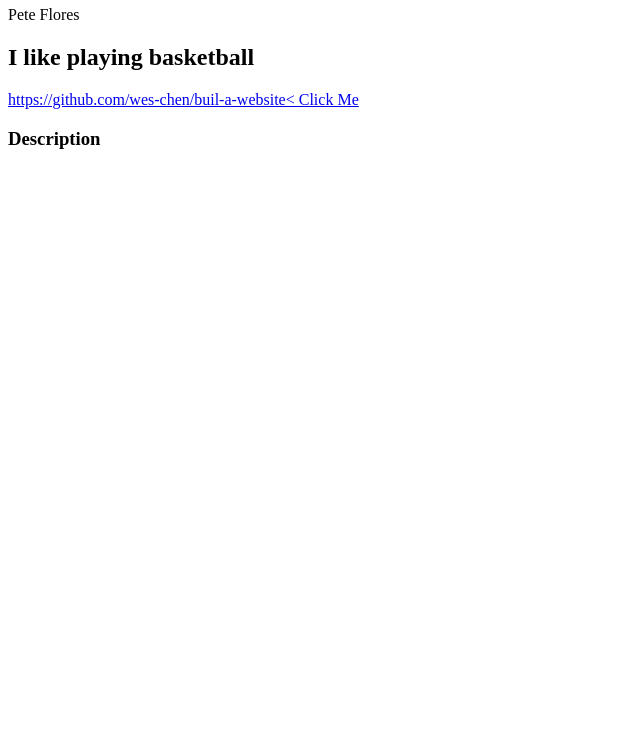
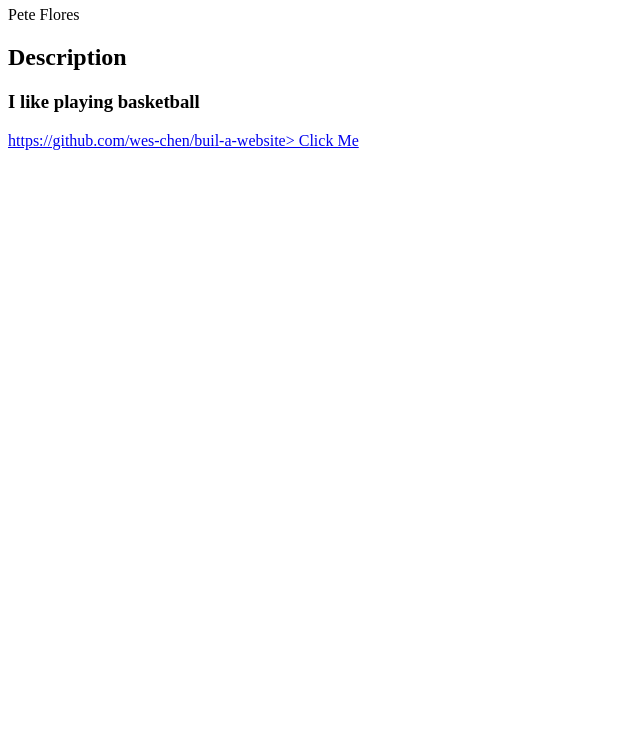
Before and after one commit to peteflores4/peteflores4.github.io, a plain HTML site: page index.html in a window 1280 px wide. Shown: the part 60-800 px from the top of the page, without its empty margins (0-640 px from the left). Drawn offline with Linux system fonts and the light colour scheme.

Commit message:
Update index.html

```diff
--- a/index.html
+++ b/index.html
@@ -1,6 +1,6 @@
 <h1>Name</h1>
 <p>Pete Flores</p>
-<h2>I like playing basketball</h2>
-<a href="/">https://github.com/wes-chen/buil-a-website<
+<h2>Description</h2>
+<h3>I like playing basketball</h3>
+<a href="/">https://github.com/wes-chen/buil-a-website>
 Click Me</a>
-<h3>Description</h3>
```
